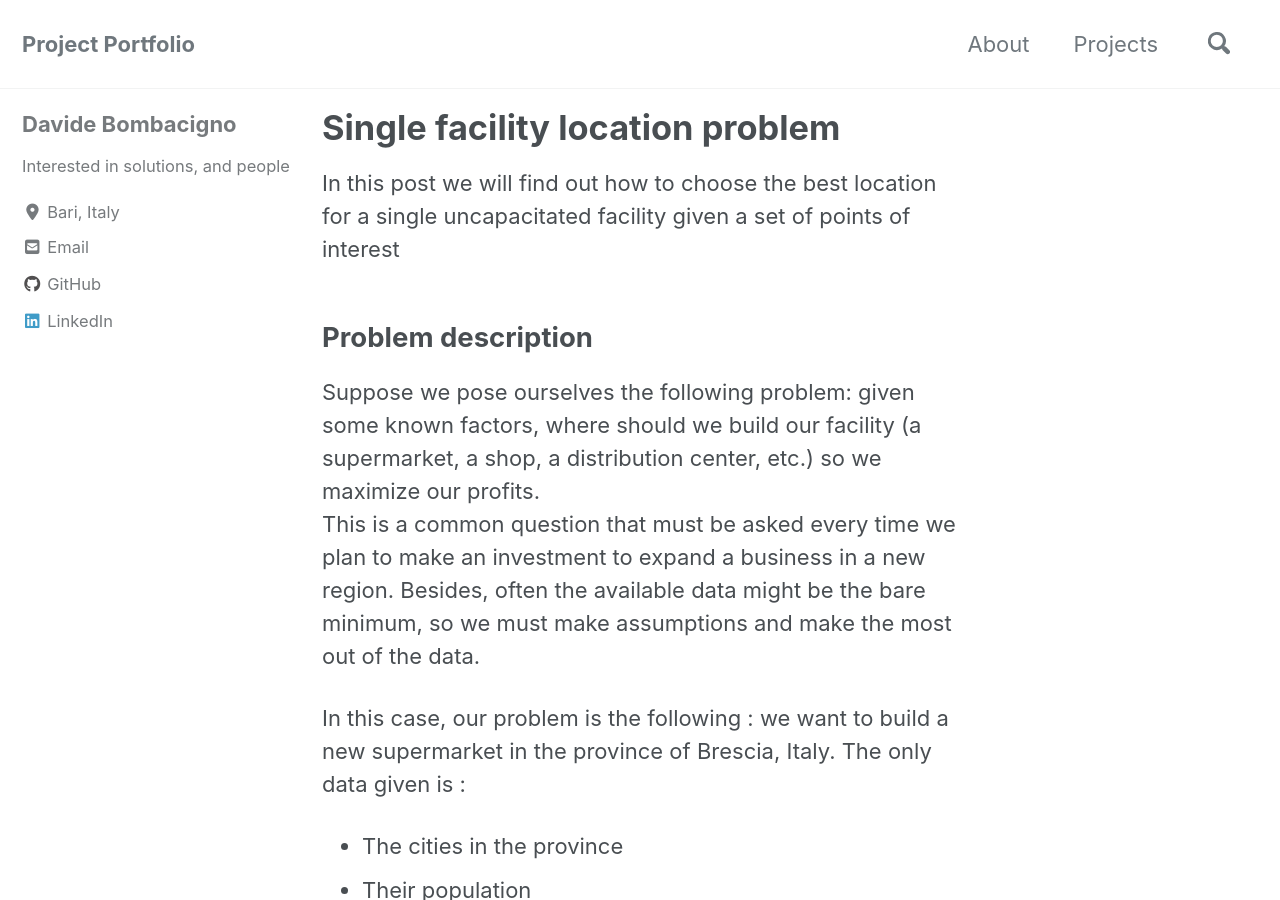
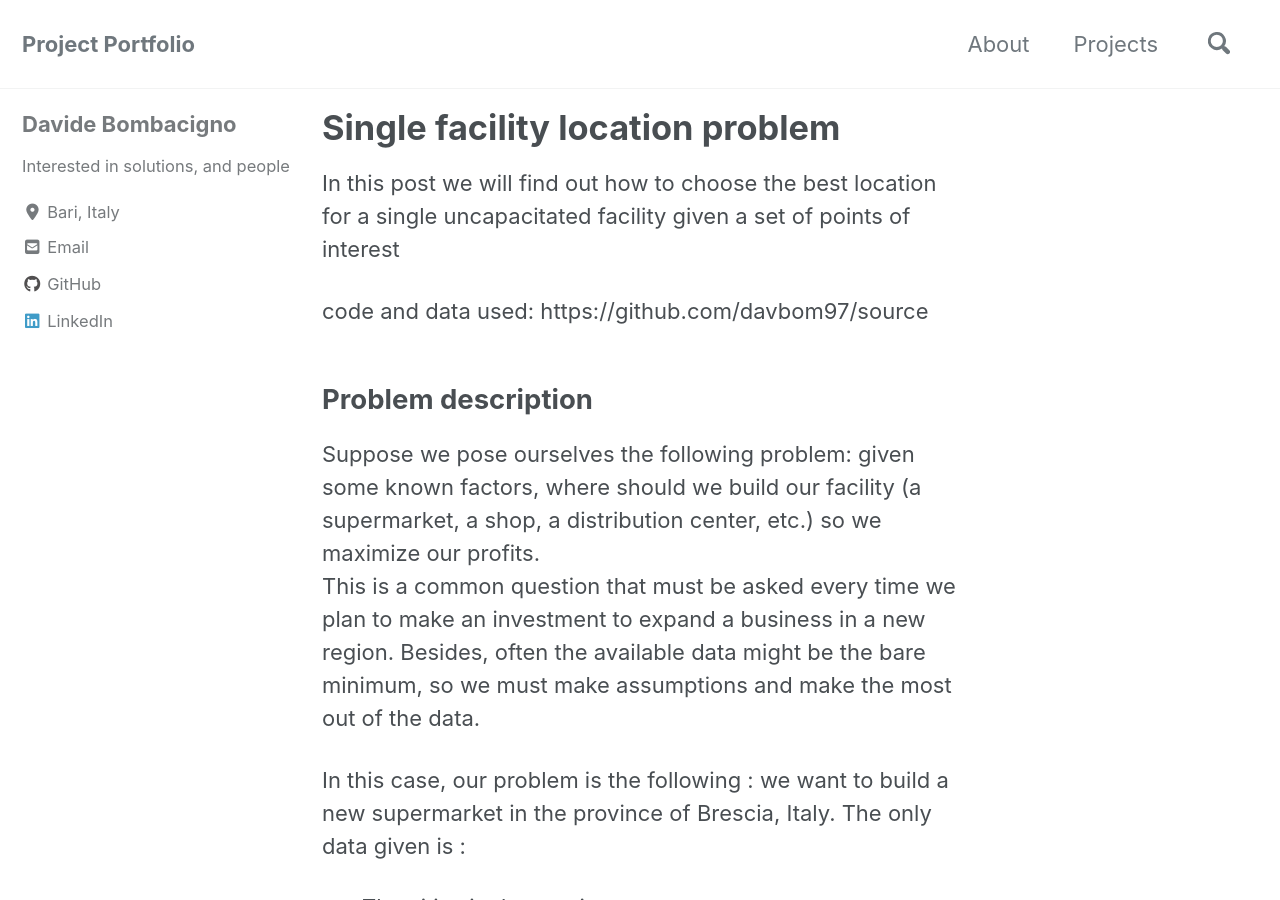
Before and after one commit to davbom97/davbom97.github.io, a Jekyll site: the page built from _posts/2019-05-12-Single-facility-location-problem.md, in a window 1280 px wide and 900 px high. Built offline with Jekyll 4.4.1, drawn with Linux system fonts in a browser that asks for light colours; cached includes are drawn as plain includes; nearby versions of some CDN libraries; formulas are drawn with MathJax 3; some of the changed text lies outside the part shown.

Commit message:
added code links

```diff
--- a/_posts/2019-05-12-Single-facility-location-problem.md
+++ b/_posts/2019-05-12-Single-facility-location-problem.md
@@ -7,6 +7,7 @@ category: "Optimization"
 ---
 In this post we will find out how to choose the best location for a single uncapacitated facility given a set of points of interest
 
+code and data used: https://github.com/davbom97/source
 ## Problem description
 
 Suppose we pose ourselves the following problem: given some known factors, where should we build our facility (a supermarket, a shop, a distribution center, etc.) so we maximize our profits.
```
Also changed, not shown: _posts/2020-02-20-Capacitated-multi-facility-location-problem.md (+1 -0 lines).
